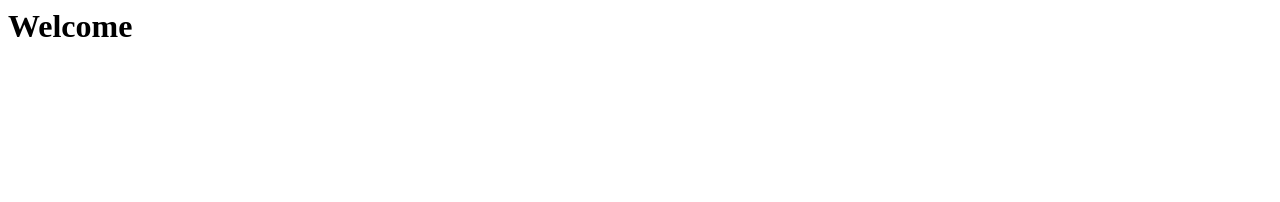
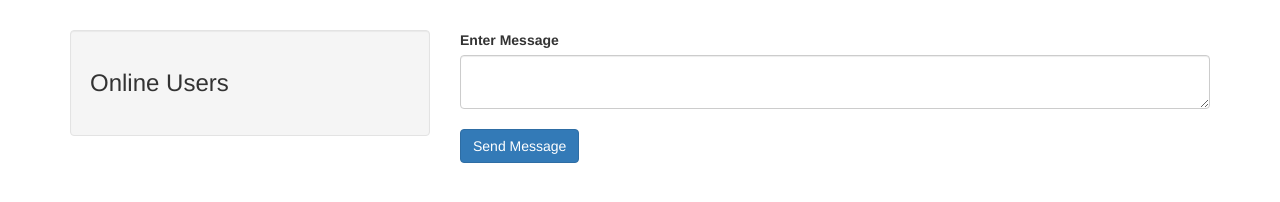
Before and after one commit to rpz-harode/ChatME, a website: page index.html in a window 1280 px wide. Drawn offline with nearby package versions, Linux system fonts and the light colour scheme.

Commit message:
Added Bootstrap and Socket

```diff
--- a/index.html
+++ b/index.html
@@ -1,8 +1,34 @@
 <html>
   <head>
     <title>ChatME</title>
+    <link rel="stylesheet" href="https://maxcdn.bootstrapcdn.com/bootstrap/3.3.7/css/bootstrap.min.css" integrity="sha384-BVYiiSIFeK1dGmJRAkycuHAHRg32OmUcww7on3RYdg4Va+PmSTsz/K68vbdEjh4u" crossorigin="anonymous">
+    <script src="https://ajax.googleapis.com/ajax/libs/jquery/1.12.4/jquery.min.js"></script>
+    <script src="/socket.io/socket.io.js"></script>
+    <style>
+      body{
+        margin-top : 30px ;
+      }
+    </style>
   </head>
   <body>
-      <h1> Welcome </h1>
+      <div class="container">
+        <div class="row">
+          <div class="col-md-4">
+              <div class="well">
+                <h3>Online Users</h3>
+                <ul class="list-group" id="users">
+              </div>
+          </div>
+          <div class="col-md-8">
+              <div class="chat" id="chat"></div>
+
+              <form id="messageForm">
+                <div class="form-group">
+                  <label>Enter Message</label>
+                  <textarea class="form-control" id="message"></textarea>
+                  <br />
+                  <input type="submit" class="btn btn-primary" value="Send Message" />
+                </div>
+          </div>
   </body
 </html
--- a/server.js
+++ b/server.js
@@ -16,8 +16,11 @@ app.get('/',function(req, res){
 io.sockets.on('connection',function(socket)){
   //when a new user connects
   connection.push(socket);
-  console.log('Connected : %s sockets connected');
+  console.log('Connected : %s sockets connected',connections.length);
 
   //When someone disconnects
+  connection.splice(connections.indexOf(socket),1);
+  console.log('1 socket disconected : %s sockets connected' ,connections.length);
+
 
 }
```
